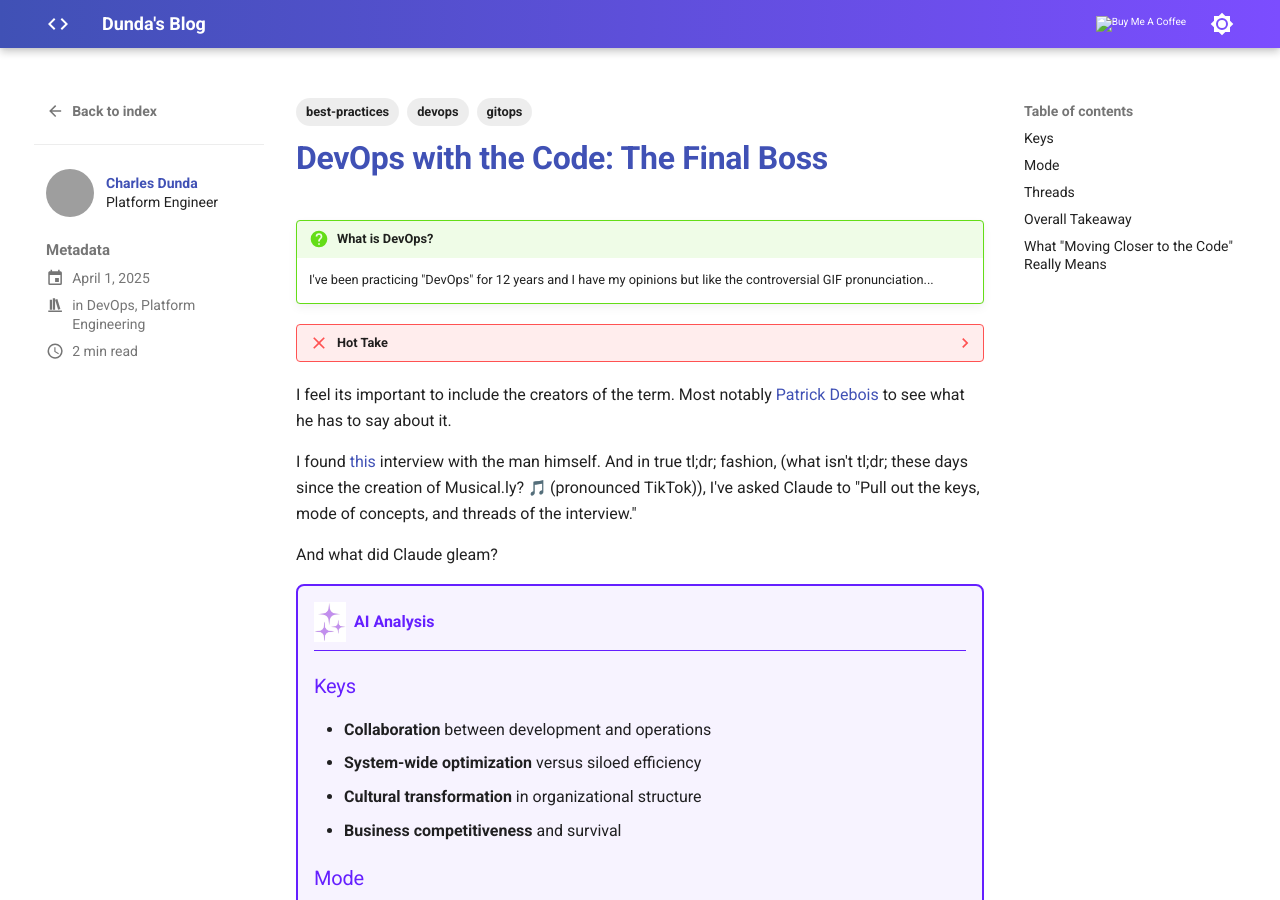
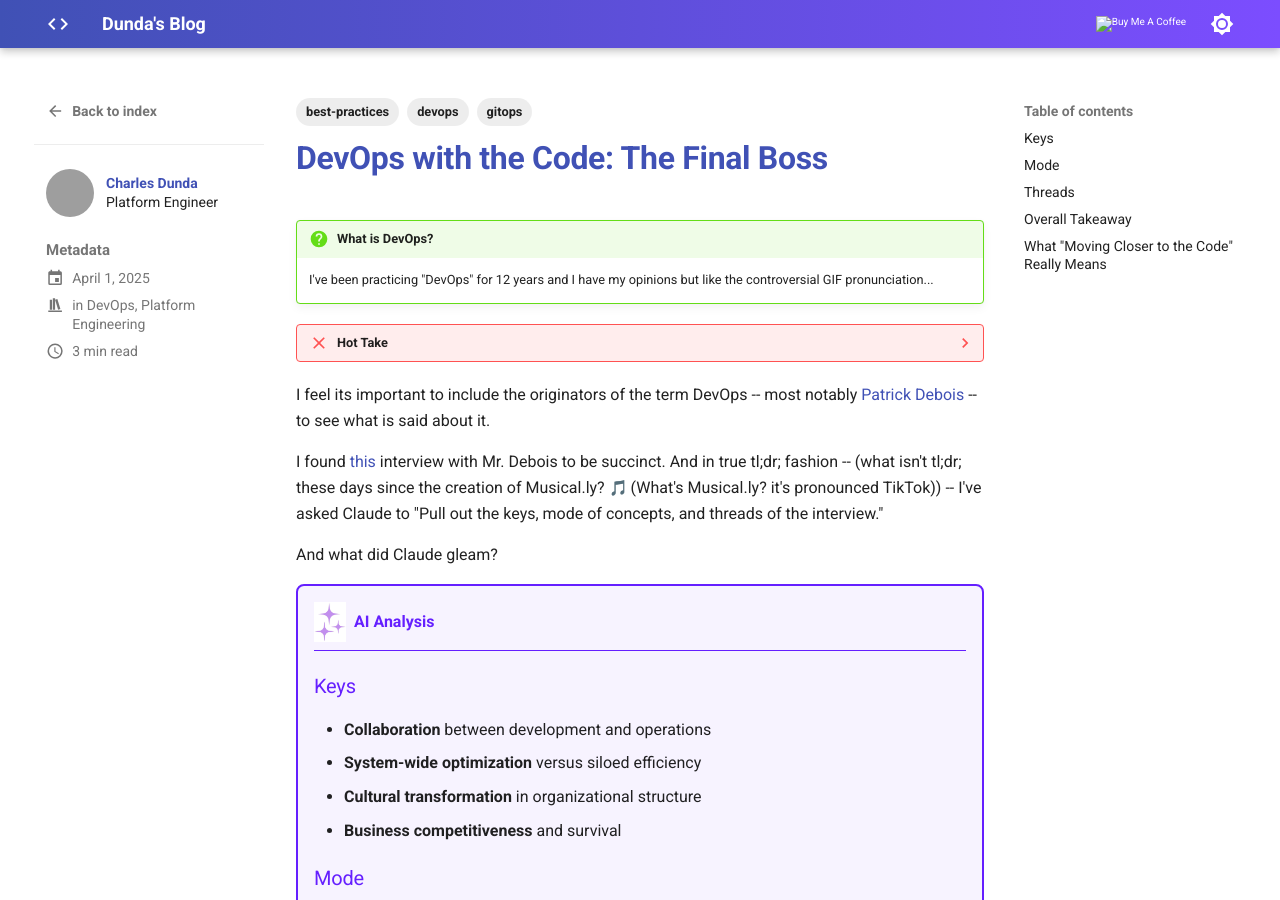
Before and after one commit to s33dunda/blog, an MkDocs documentation site: the page built from docs/posts/DevOps/the-final-barrier.md, in a window 1280 px wide and 900 px high. Built offline with MkDocs 1.6.1 and Material for MkDocs 9.7.7, drawn with Linux system fonts in a browser that asks for light colours; emoji names are drawn with the system emoji font; grey boxes are pictures that could not be loaded.

Commit message:
refactor: the final barrier

```diff
--- a/docs/posts/DevOps/the-final-barrier.md
+++ b/docs/posts/DevOps/the-final-barrier.md
@@ -21,10 +21,10 @@ draft: false
 
     It's pronounced GIF! Fight me! :material-sword-cross:
 
-I feel its important to include the creators of the term. Most notably [Patrick Debois](https://www.jedi.be/) to see what he has to say about it.
+I feel its important to include the originators of the term DevOps -- most notably [Patrick Debois](https://www.jedi.be/) -- to see what is said about it.
 
-I found [this](https://www.linux.com/audience/enterprise/what-devops-patrick-debois-explains/) interview with the man himself.
-And in true tl;dr; fashion, (what isn't tl;dr; these days since the creation of Musical.ly? :musical_note: (pronounced TikTok)), I've asked Claude to "Pull out the keys, mode of concepts, and threads of the interview."
+I found [this](https://www.linux.com/audience/enterprise/what-devops-patrick-debois-explains/) interview with Mr. Debois to be succinct.
+And in true tl;dr; fashion -- (what isn't tl;dr; these days since the creation of Musical.ly? :musical_note: (What's Musical.ly? it's pronounced TikTok)) -- I've asked Claude to "Pull out the keys, mode of concepts, and threads of the interview."
 
 And what did Claude gleam?
 
```
